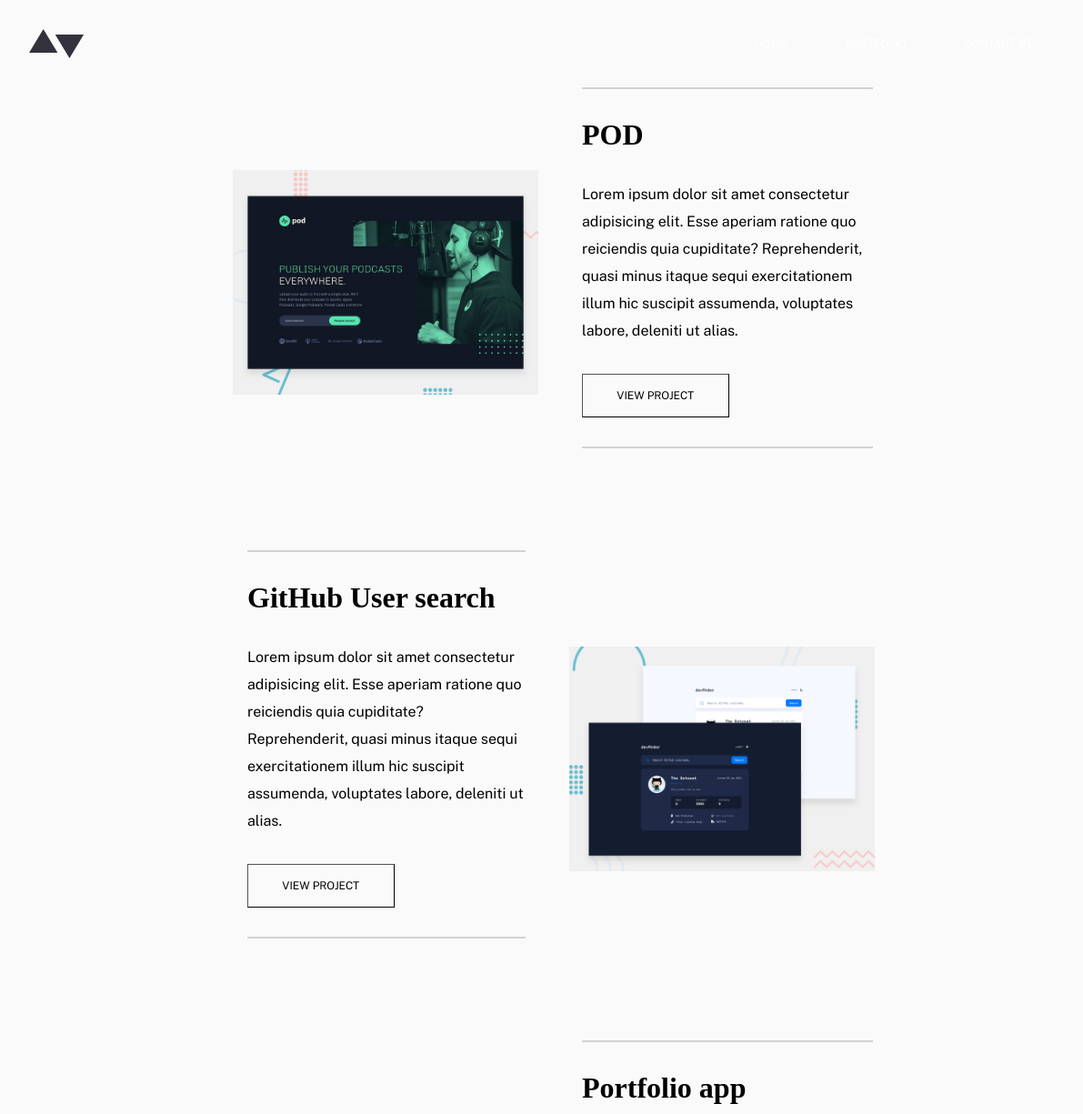
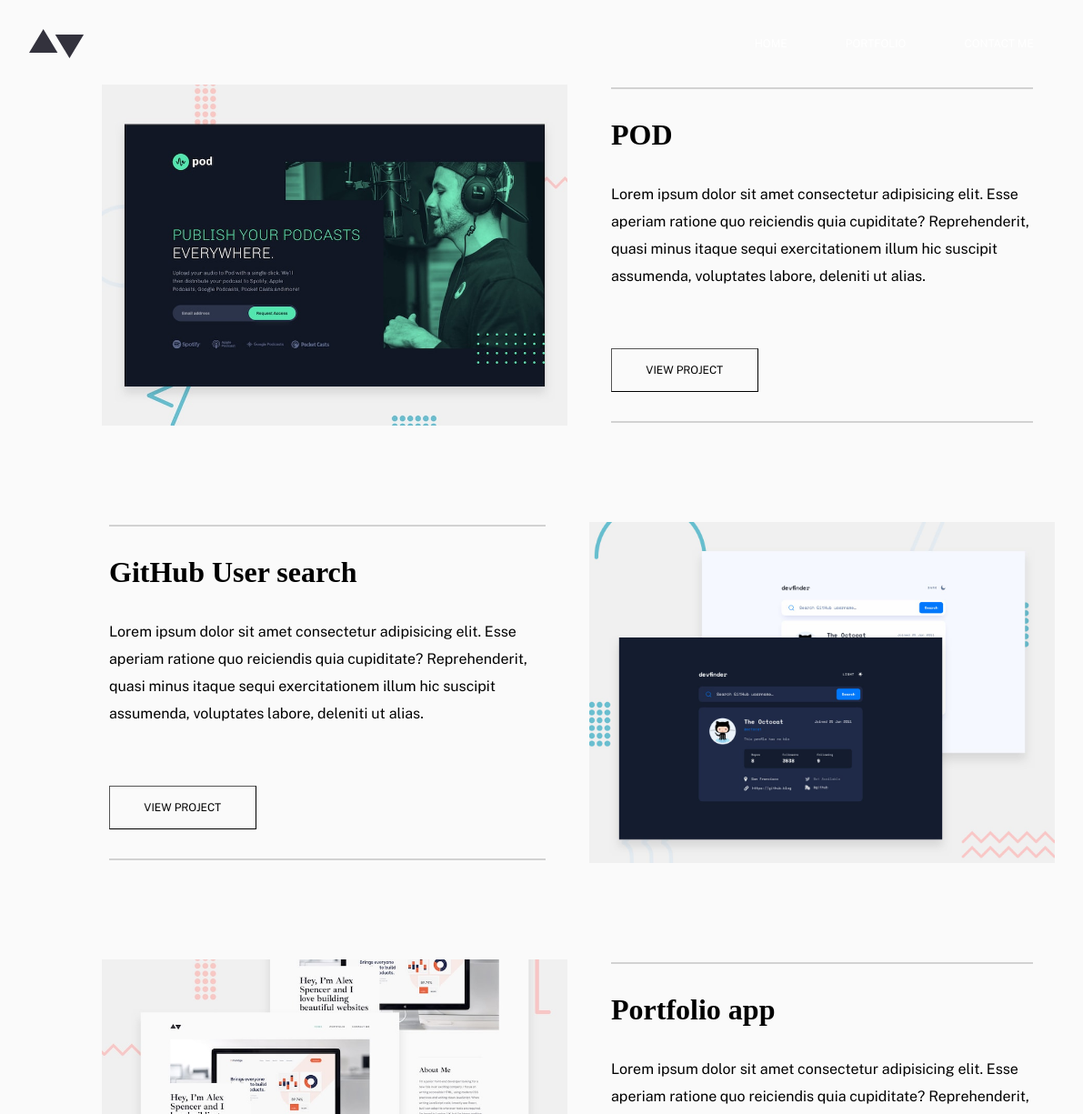
Before and after one commit to grischat/portfolio-app, a React (Vite) app: page /portfolio in a window 1536 px wide. Shown: the top 1225 px of the page at 91% size, without its empty margins (184-1375 px from the left). Built offline with nearby package versions, Linux system fonts and the light colour scheme; a web font is replaced by a local one.

Commit message:
-Improoved UI of the Project background index

```diff
--- a/scss/PortfolioIndex.scss
+++ b/scss/PortfolioIndex.scss
@@ -4,6 +4,7 @@
 
 .projects {
     @media(min-width: 1440px) {
+        margin-right: 18rem;
         display: flex;
         flex-direction: column;
         align-items: center;
--- a/scss/ProjectBackground.scss
+++ b/scss/ProjectBackground.scss
@@ -1,5 +1,3 @@
-
-
 .project__container {
   width: auto;
   display: flex;
@@ -7,26 +5,48 @@
 }
 //lr = left to right AND rl = right to left
 .project__container-lr {
+
   @media (min-width: 768px) {
     display: flex;
     flex-direction: row;
     width: 43rem;
+  }
 
-  }
   .image__preview-lr {
     width: 21rem;
     margin: 1rem;
     @media (min-width: 768px) {
       width: 21rem;
     }
+    @media (min-width: 1440px) {
+      margin-top: -1rem;
+
+      width: 32rem;
+    }
   }
   .text__lr {
     @media (min-width: 768px) {
       margin-right: -4rem;
-    };
+    }
+    @media (min-width: 1440px) {
+      margin-right: -24rem;
+      display: flex;
+      flex-direction: column;
+    }
   }
 }
 .project__container-rl {
+  @media (min-width: 1440px) {
+    margin-left: 47rem;
+    width: 43rem;
+  }
+  .text__rl {
+    @media (min-width: 1440px) {
+      display: flex;
+      margin-left: -24rem;
+      flex-direction: column;
+    }
+  }
   @media (min-width: 768px) {
     display: flex;
     flex-direction: row-reverse;
@@ -34,11 +54,17 @@
   }
   .image__preview-rl {
     width: 21rem;
-    margin:1rem;
+    margin: 1rem;
+
     @media (min-width: 768px) {
       width: 21rem;
+      margin-right: -2.1rem;
+    }
+    @media (min-width: 1440px) {
+      width: 32rem;
+      margin-top: -1rem;
 
-      margin-right: -2.1rem;
+      margin-right: 0;
     }
   }
 }
--- a/src/PortfolioIndex.jsx
+++ b/src/PortfolioIndex.jsx
@@ -22,6 +22,7 @@ function PortfolioIndex() {
           <ProjectBackground
             containerClass="project__container-rl"
             imageClass="image__preview-rl"
+            textClass="text__rl"
             url="githubsearch"
             imageSrc="../media/previews/github-search-user-preview.jpg"
             title="GitHub User search"
```
